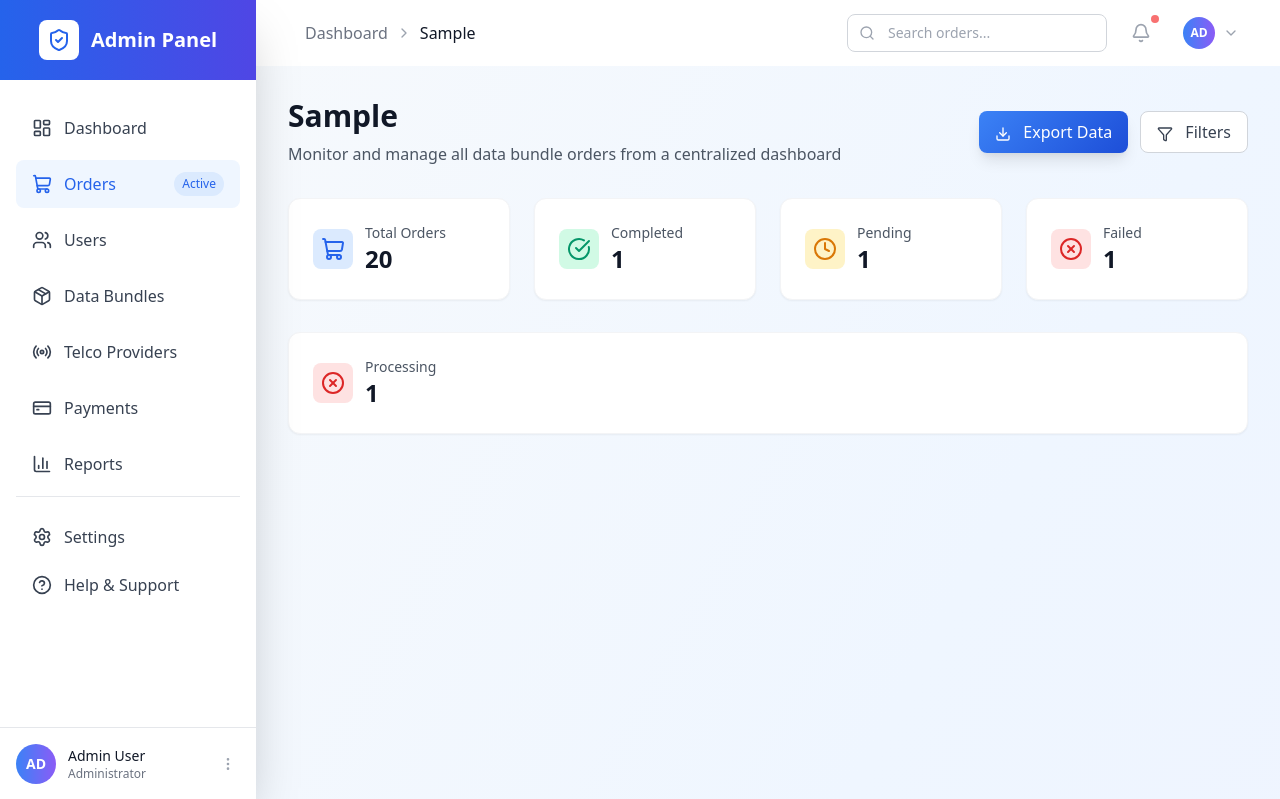
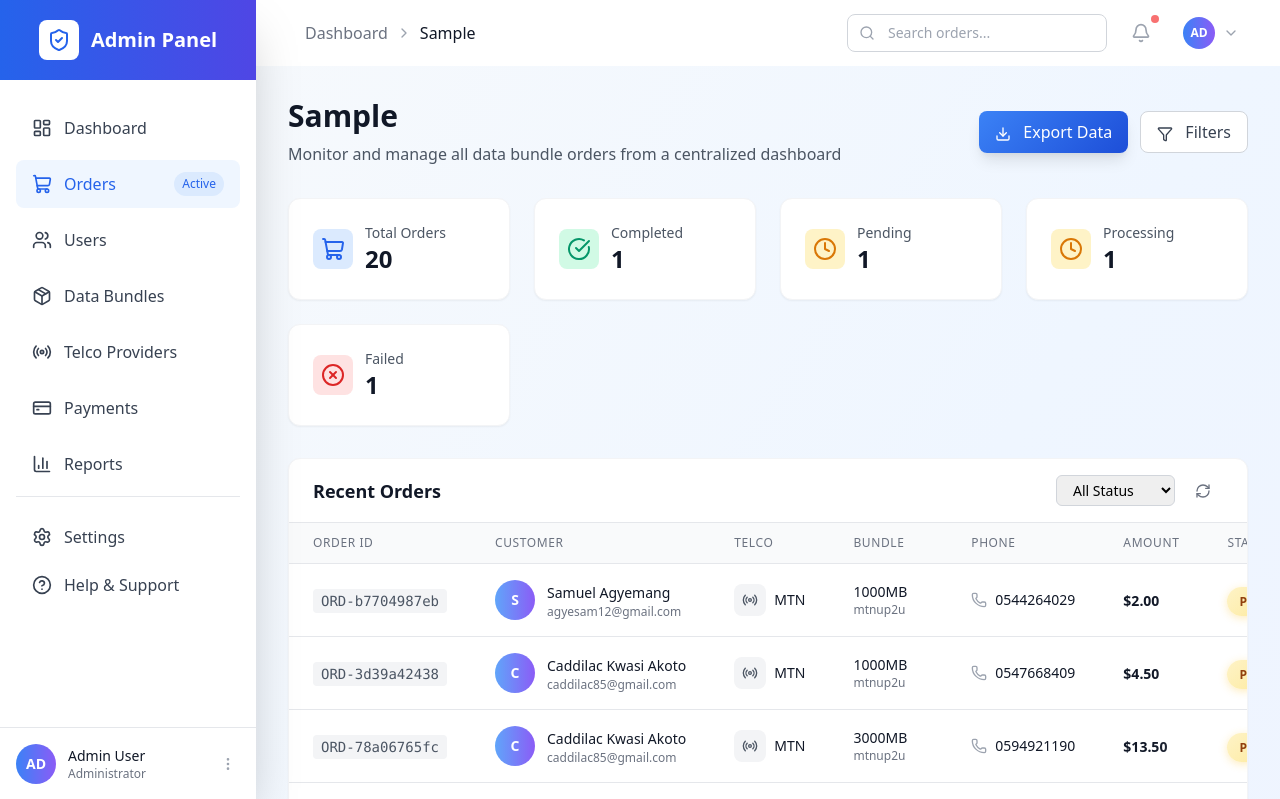
Before and after one commit to Caddilac1/DataHub, a Django app: template templates/management/admin_view_all_orders.html in a window 1280 px wide. Shown: the top 799 px of the page. Run offline with Django 5.2, Linux system fonts and the light colour scheme; data comes from the database, SQL or seed files in the repository; tables that the repository leaves empty hold one stand-in row (values such as "Sample post"); the template is opened without the code that fills it: values that come from a table or form of the project are taken from there, most other values are stand-ins (such as "Sample title", 1, 10 or a date in 2020); parts of the project's set-up code (start-up, migrations or seed data) failed here and were passed over.

Commit message:
updated the admin view all orders template file

```diff
--- a/templates/management/admin_view_all_orders.html
+++ b/templates/management/admin_view_all_orders.html
@@ -448,6 +448,18 @@
 
                 <div class="bg-white rounded-xl shadow-sm p-6 border border-gray-100 hover:shadow-md transition-shadow">
                     <div class="flex items-center">
+                        <div class="p-2 bg-yellow-100 rounded-lg">
+                            <i data-lucide="clock" class="w-6 h-6 text-yellow-600"></i>
+                        </div>
+                        <div class="ml-3">
+                            <p class="text-sm font-medium text-gray-600">Processing</p>
+                            <p class="text-2xl font-bold text-gray-900">{{total_processing_orders}}</p>
+                        </div>
+                    </div>
+                </div>
+
+                <div class="bg-white rounded-xl shadow-sm p-6 border border-gray-100 hover:shadow-md transition-shadow">
+                    <div class="flex items-center">
                         <div class="p-2 bg-red-100 rounded-lg">
                             <i data-lucide="x-circle" class="w-6 h-6 text-red-600"></i>
                         </div>
@@ -459,18 +471,7 @@
                 </div>
             </div>
 
-            <div class="bg-white rounded-xl shadow-sm p-6 border border-gray-100 hover:shadow-md transition-shadow">
-                    <div class="flex items-center">
-                        <div class="p-2 bg-red-100 rounded-lg">
-                            <i data-lucide="x-circle" class="w-6 h-6 text-red-600"></i>
-                        </div>
-                        <div class="ml-3">
-                            <p class="text-sm font-medium text-gray-600">Processing</p>
-                            <p class="text-2xl font-bold text-gray-900">{{total_processing_orders}}</p>
-                        </div>
-                    </div>
-                </div>
-            </div>
+
 
             <!-- Orders Table -->
             <div class="bg-white rounded-xl shadow-sm border border-gray-100 overflow-hidden fade-in">
```
